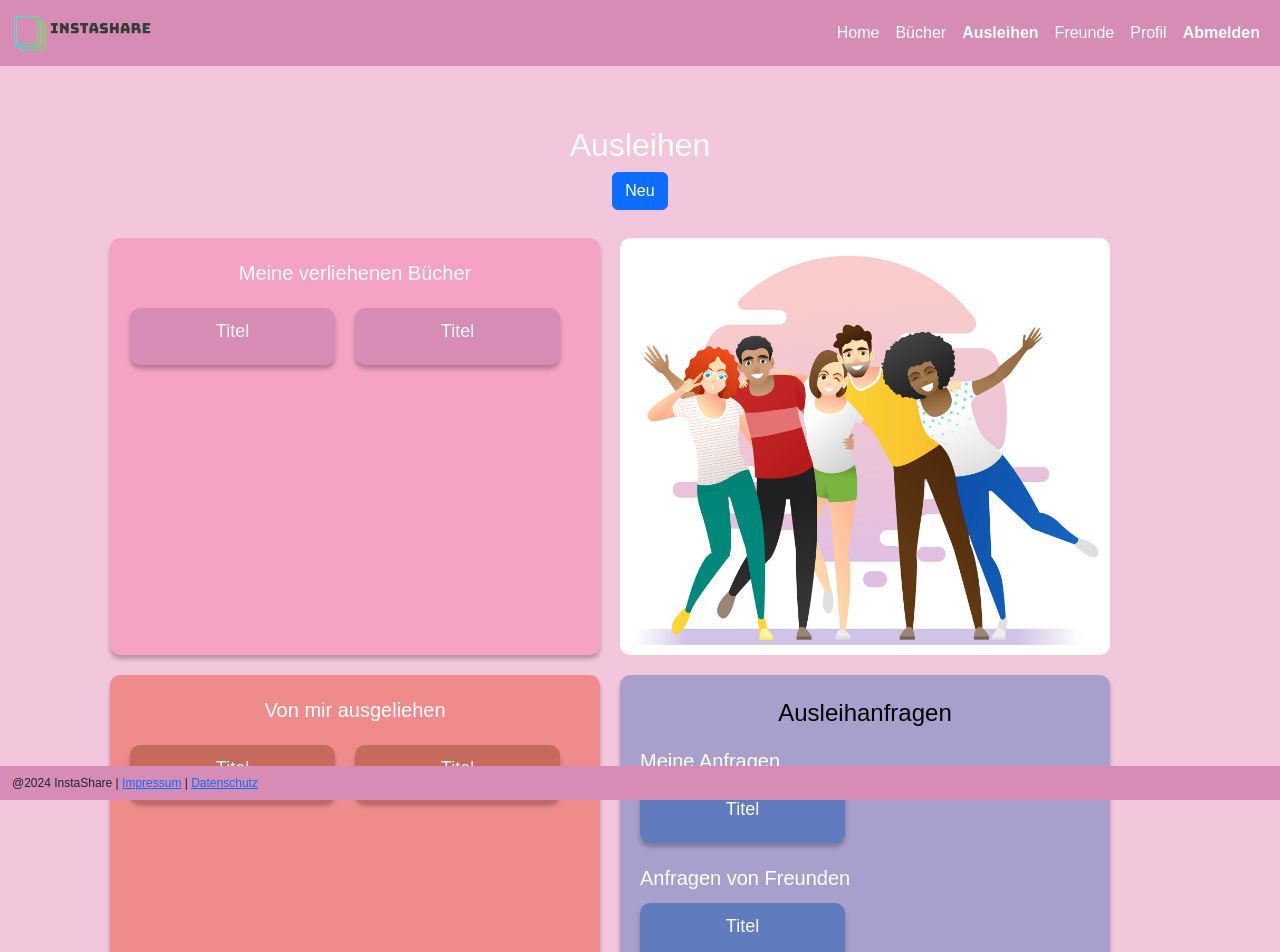
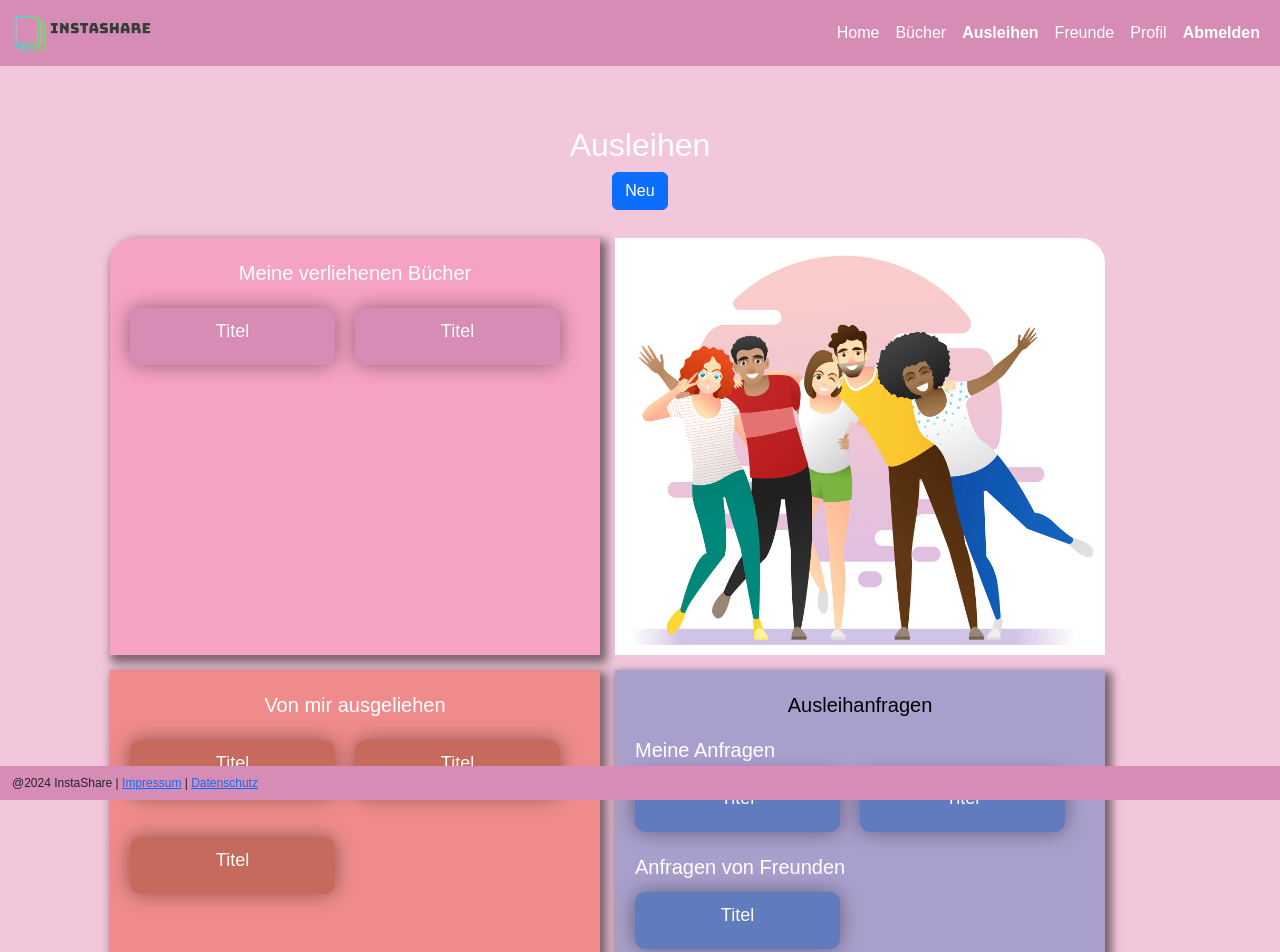
Before and after one commit to Fynia97/Iu_InstaShare_Angular, an Angular app: page /ausleihe in a window 1280 px wide. Shown: the top 952 px of the page. Built offline with nearby package versions, Linux system fonts and the light colour scheme; no server answers; sample sign-in values are in the browser's storage.

Commit message:
layout angepasst.

```diff
--- a/src/app/lends/lend-display/lend-display.component.html
+++ b/src/app/lends/lend-display/lend-display.component.html
@@ -30,23 +30,34 @@
         <div class="book-card-2">
           <div>Titel</div>
         </div>
+        <div class="book-card-2">
+          <div>Titel</div>
+        </div>
       </div>
     </div>
 
     <div class="requests-container">
+      <div class="lend-requests">Ausleihanfragen</div>
       <div class="sub-section">
-          <div class="lend-requests">Ausleihanfragen</div>
         <div class="sub-section-title">Meine Anfragen</div>
+        <div class="sub-section-content">
         <div class="book-card-3">
           <div>Titel</div>
         </div>
-      </div>
-      <div class="sub-section">
-          <div class="sub-section-title">Anfragen von Freunden</div>
         <div class="book-card-3">
           <div>Titel</div>
         </div>
       </div>
       </div>
+      <div class="sub-section">
+        <div class="sub-section-title">Anfragen von Freunden</div>
+        <div class="sub-section-content">
+          <div class="book-card-3">
+            <div>Titel</div>
+          </div>
+        </div>
+
+      </div>
+    </div>
   </div>
 </main>
--- a/src/app/lends/lend-display/lend-display.component.scss
+++ b/src/app/lends/lend-display/lend-display.component.scss
@@ -31,15 +31,10 @@ body {
     cursor: pointer;
 }
 
-.button-container {
-    display: flex;
-    justify-content: center;
-}
-
 .content-container {
     display: flex;
     flex-wrap: wrap;
-    gap: 20px;
+    gap: 15px;
     padding: 20px;
 }
 
@@ -52,26 +47,25 @@ body {
 .section, .section-2, .requests-container {
     width: calc(50% - 40px);
     box-sizing: border-box;
-    box-shadow: 0px 4px 4px rgba(0, 0, 0, 0.25);
+    box-shadow: 4px 5px 10px 3px rgba(0, 0, 0, 0.5);
     display: flex;
     flex-direction: column;
-    border-radius: 10px;
     padding: 20px;
     justify-content: flex-start;
 }
 
-.section-sub, .section-2-sub{
+.section-sub, .section-2-sub {
     display: flex;
     flex-wrap: wrap;
     gap: 20px;
-    align-items:flex-start;
+    align-items: flex-start;
     justify-content: flex-start;
+
 }
-
 
 .section {
     background: #f6a2c4;
-
+    border-top-left-radius: 25px;
 }
 
 .image-container {
@@ -80,37 +74,38 @@ body {
     display: flex;
     flex-direction: column;
     justify-content: flex-start;
-    align-content:normal;
+    align-content: normal;
 }
 
 .image-container img {
     width: 100%;
     height: auto;
-    border-radius: 10px;
+    border-top-right-radius: 25px;
 }
 
 .section-2 {
-    background:rgba(237, 84, 60, 0.5);
+    background: rgba(237, 84, 60, 0.5);
+    border-bottom-left-radius: 25px;
 }
 
 .requests-container {
     background: rgba(96, 123, 190, 0.5);
+    border-bottom-right-radius: 25px;
 }
 
 .section-title {
     font-size: 20px;
-    font-weight:normal;
+    font-weight: normal;
     color: white;
     text-align: center;
     margin-bottom: 20px;
     border-radius: 10px;
 }
 
-
 .book-card, .book-card-2, .book-card-3 {
     width: calc(50% - 20px);
     box-sizing: border-box;
-    box-shadow: 0px 4px 4px rgba(0, 0, 0, 0.25);
+    box-shadow: 0px 0px 20px 0px rgba(0, 0, 0, 0.4);
     border-radius: 10px;
     padding: 10px;
     display: flex;
@@ -119,7 +114,7 @@ body {
     margin-bottom: 20px;
 }
 
-.book-card  {
+.book-card {
     background: #d68cb4;
 }
 
@@ -134,7 +129,7 @@ body {
 .book-card div, .book-card-2 div, .book-card-3 div {
     color: #fefaf8;
     font-size: 18px;
-    font-weight:normal;
+    font-weight: normal;
     margin-bottom: 10px;
 }
 
@@ -146,25 +141,32 @@ body {
 
 .sub-section {
     display: flex;
-    flex-direction: column;
-    justify-content: space-between;
+    flex-direction: column; /* Change to column to stack items */
 }
 
 .sub-section-title {
     font-size: 20px;
-    font-weight:normal;
+    font-weight: normal;
     color: white;
     margin-bottom: 10px;
     text-align: start;
 }
 
 .lend-requests {
-  color: black;
-  font-size: 24px;
-  margin-bottom: 15px;
+    color: black;
+    font-size: 20px;
+    margin-bottom: 15px;
 }
 
 .main-content {
-  text-align: center;
-  color: white;
+    text-align: center;
+    color: white;
 }
+
+.sub-section-content {
+    display: flex;
+    flex-wrap: wrap;
+    gap: 20px;
+    align-items: flex-start;
+    justify-content: flex-start;
+}
```
Lines whose indentation alone changed are shown as unchanged.
